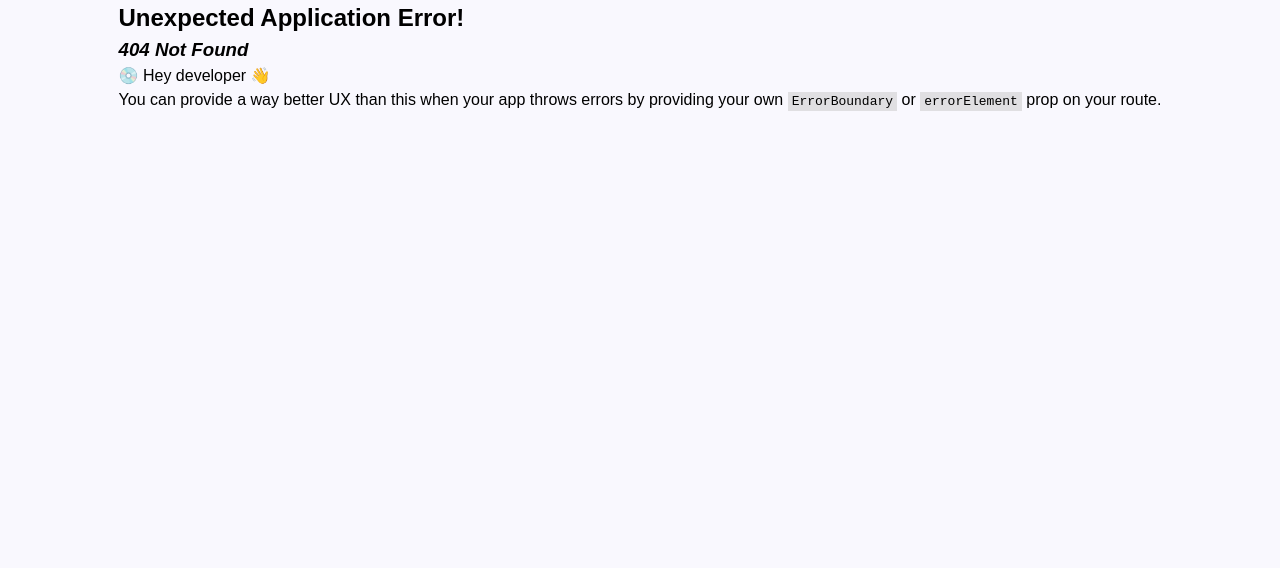
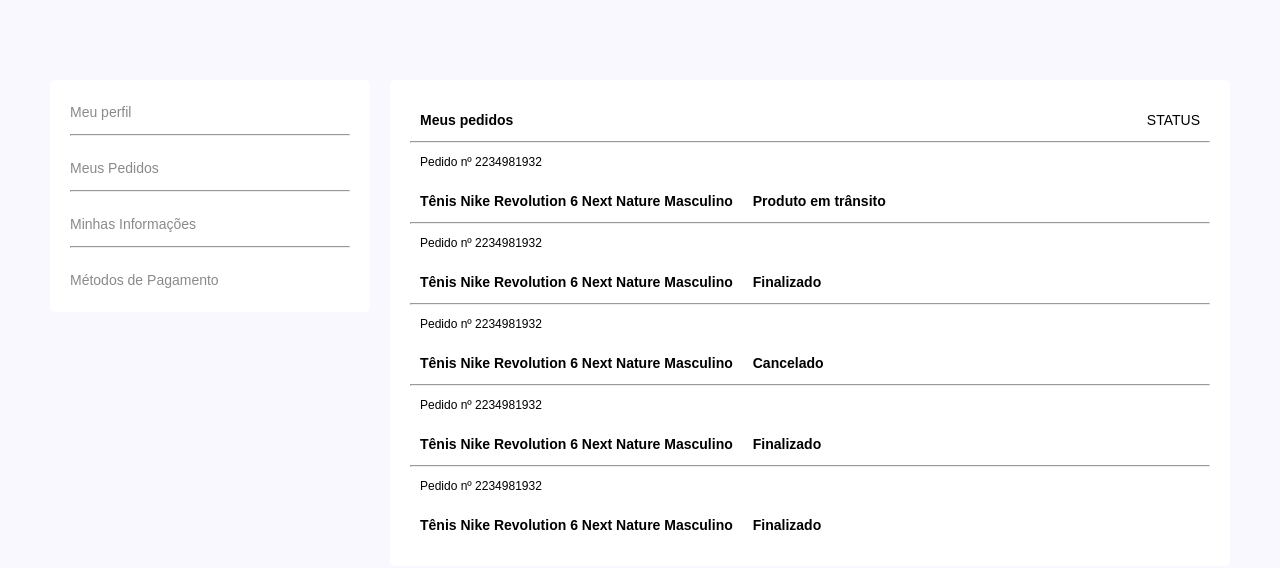
Before and after one commit to DCFS5S/dripstore, a React (Vite) app: page /meuspedidos in a window 1280 px wide. Before the commit this address had no page. Shown: the top 568 px of the page. Built offline with nearby package versions, Linux system fonts and the light colour scheme.

Commit message:
Add MyRequests e estilos

```diff
--- /dev/null
+++ b/src/pages/MyRequests/MyRequests.css
@@ -0,0 +1,56 @@
+body {
+  background-color: #f9f8fe;
+
+}
+
+.main-request-container {
+  width: 100%;
+  display: flex;
+  margin-top: 80px;
+  gap: 20px;
+  align-items: flex-start;
+}
+
+.sidebar-container {
+  background-color: white;
+  padding: 10px;
+  width: 300px;
+  border-radius: 5px;
+}
+
+.sidebar-container li {
+  list-style: none;
+  padding: 10px;
+}
+
+.sidebar-container hr {
+  margin-top: 10px;
+}
+
+.sidebar-container a {
+  text-decoration: none;
+  font-size: 14px;
+}
+
+.status-container {
+  background-color: white;
+  border-radius: 5px;
+  width: 100vh;
+  padding: 20px;
+}
+
+.status-container h3, h4, span {
+  display: inline-block;
+  padding: 10px;
+  font-size: 14px;
+}
+
+.status-container p {
+  padding: 10px;
+  font-size: 12px;
+}
+
+.status-container-header {
+  display: flex;
+  justify-content: space-between;
+}
--- /dev/null
+++ b/src/pages/MyRequests/MyRequests.jsx
@@ -0,0 +1,61 @@
+import "./MyRequests.css";
+
+export const MyRequests = () => {
+  return (
+    <>
+    <section className="main-request-container">
+
+      <div className="sidebar-container">
+        <ul>
+          <li>
+            <a href="#">Meu perfil</a>
+            <hr />
+          </li>
+          <li>
+            <a href="#">Meus Pedidos</a>
+            <hr />
+          </li>
+          <li>
+            <a href="#">Minhas Informações</a>
+            <hr />
+          </li>
+          <li>
+            <a href="#">Métodos de Pagamento</a>
+          </li>
+        </ul>
+      </div>
+
+      <div className="status-container">
+        <div className="status-container-header">
+          <h3>Meus pedidos</h3>
+          <span>STATUS</span>
+        </div>
+        <hr />
+        <p>Pedido nº 2234981932</p>
+        <h4>Tênis Nike Revolution 6 Next Nature Masculino</h4>
+        <h4>Produto em trânsito</h4>
+
+        <hr />
+        <p>Pedido nº 2234981932</p>
+        <h4>Tênis Nike Revolution 6 Next Nature Masculino</h4>
+        <h4>Finalizado</h4>
+
+        <hr />
+        <p>Pedido nº 2234981932</p>
+        <h4>Tênis Nike Revolution 6 Next Nature Masculino</h4>
+        <h4>Cancelado</h4>
+
+        <hr />
+        <p>Pedido nº 2234981932</p>
+        <h4>Tênis Nike Revolution 6 Next Nature Masculino</h4>
+        <h4>Finalizado</h4>
+
+        <hr />
+        <p>Pedido nº 2234981932</p>
+        <h4>Tênis Nike Revolution 6 Next Nature Masculino</h4>
+        <h4>Finalizado</h4>
+      </div>
+    </section>
+    </>
+  );
+};
```
Also changed, not shown: src/main.jsx (+6 -1 lines).
